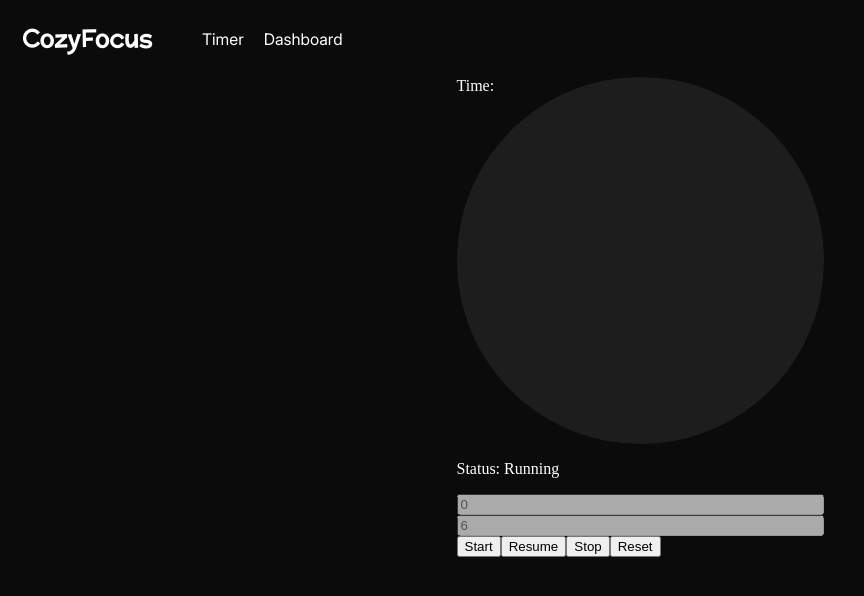
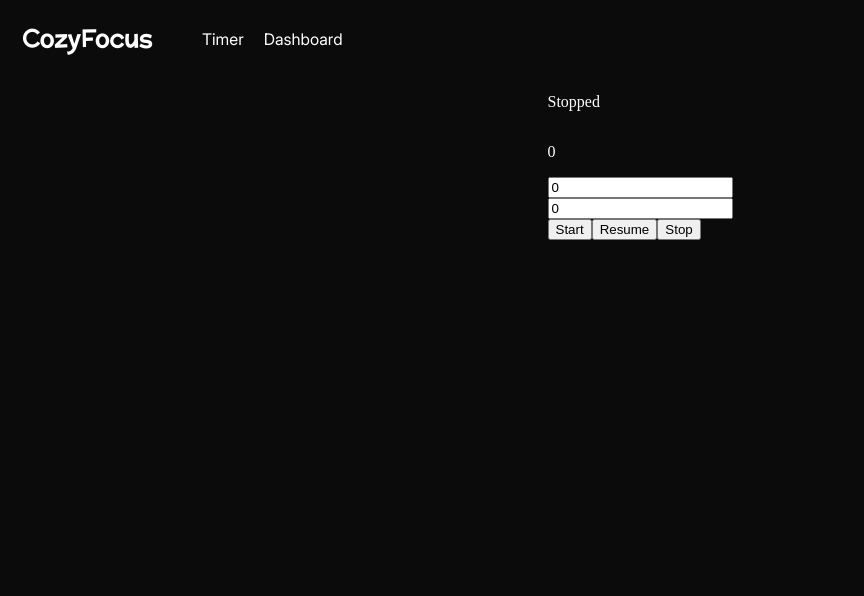
Before and after one commit to fxbxan/CozyFocus, a Vue app: page / in a window 1280 px wide. Shown: the top 596 px of the page, without its empty margins (0-864 px from the left). Built offline with nearby package versions, Linux system fonts and the light colour scheme; the HTML template or start-up script is replaced by a standard one.

Commit message:
different approaches, work in progress

```diff
--- a/src/components/Timer/TimerActions.vue
+++ b/src/components/Timer/TimerActions.vue
@@ -3,6 +3,6 @@
     <button @click="$emit('onStart')">Start</button>
     <button @click="$emit('onResume')">Resume</button>
     <button @click="$emit('onStop')">Stop</button>
-    <button @click="$emit('onReset')">Reset</button>
+    <!-- <button @click="$emit('onReset')">Reset</button> -->
   </div>
 </template>
--- a/src/components/Timer/TimerContainer.vue
+++ b/src/components/Timer/TimerContainer.vue
@@ -1,28 +1,13 @@
 <template>
   <div class="wrapper">
-    <div class="circle">Time: {{ formattedTime }}</div>
-    {{ isUnderMaxTime }}
-    <p>Status: {{ status }}</p>
-    <TimerDisplay v-model:minutes="minutes" v-model:seconds="seconds" :status="status" />
-    <TimerActions @onStart="handleStart" @onResume="handleResume" @onStop="stop" @onReset="reset" />
+    <!-- <div class="circle">totalSeconds: {{ seconds }}</div> -->
+
+    <TimerInputDisplay />
   </div>
 </template>
+
 <script setup lang="ts">
-import { useTimer } from '../../composables/useTimer/useTimer.ts'
-import TimerActions from './TimerActions.vue'
-import TimerDisplay from './TimerDisplay.vue'
-
-const { start, stop, reset, formattedTime, set, status, minutes, seconds, isUnderMaxTime } =
-  useTimer()
-
-const handleStart = () => {
-  set(minutes.value, seconds.value)
-  start()
-}
-
-const handleResume = () => {
-  start()
-}
+import TimerInputDisplay from './TimerInputDisplay.vue'
 </script>
 
 <style scoped>
--- a/src/components/Timer/TimerDisplay.types.ts
+++ /dev/null
@@ -1,5 +0,0 @@
-import type { ETimerStatus } from '@/composables/useTimer/useTimer.types'
-
-export interface ITimerDisplayProps {
-  status: ETimerStatus
-}
--- a/src/components/Timer/TimerDisplay.vue
+++ /dev/null
@@ -1,39 +0,0 @@
-<template>
-  <input
-    :disabled="isRunning"
-    type="number"
-    v-model="minutesInputModel"
-    @input="onInput('minutes', $event)"
-  />
-  <input
-    :disabled="isRunning"
-    type="number"
-    v-model="secondsInputModel"
-    @input="onInput('seconds', $event)"
-  />
-</template>
-
-<script setup lang="ts">
-import { computed } from 'vue'
-import { ETimerStatus } from '@/composables/useTimer/useTimer.types'
-import type { ITimerDisplayProps } from './TimerDisplay.types'
-
-const minutesInputModel = defineModel<number>('minutes', { default: 0 })
-const secondsInputModel = defineModel<number>('seconds', { default: 0 })
-
-const props = defineProps<ITimerDisplayProps>()
-
-//!TODO I don't like this approach, we should change it.
-const onInput = (field: 'minutes' | 'seconds', event: Event) => {
-  const el = event.target as HTMLInputElement
-  if (el.value == typeof String) parseInt(el.value)
-  const maxInputLength = el.value.slice(0, 2)
-
-  if (field === 'minutes') minutesInputModel.value = Number(maxInputLength)
-  else secondsInputModel.value = Number(maxInputLength)
-
-  if (field === 'seconds' && secondsInputModel.value > 60) secondsInputModel.value = 60
-}
-
-const isRunning = computed(() => props.status === ETimerStatus.RUNNING)
-</script>
--- /dev/null
+++ b/src/components/Timer/TimerInputDisplay.vue
@@ -0,0 +1,37 @@
+<template>
+  <p>{{ status }}</p>
+  <p>{{ seconds }}</p>
+
+  <input type="number" v-model="minutesInputModel" @input="onInput" />
+  <input type="number" v-model="secondsInputModel" @input="onInput" />
+  <TimerActions @onStart="handleStart" @onResume="handleResume" @onStop="stop" />
+</template>
+
+<script setup lang="ts">
+// !TODO i think this component should be only for presentation view layer
+import { toValue } from 'vue'
+import { useTimer } from '../../composables/useTimer/useTimer'
+import TimerActions from './TimerActions.vue'
+
+const { start, stop, set, status, seconds } = useTimer()
+
+const minutesInputModel = defineModel<number>('minutes', { default: 0 })
+const secondsInputModel = defineModel<number>('seconds', { default: 0 })
+const MINUTE: number = 60
+
+const handleStart = () => {
+  start()
+}
+
+const handleResume = () => {
+  start()
+}
+
+// !TODO Type mutation! if input empty, type of value changes to string
+const onInput = () => {
+  const totalTime = toValue(minutesInputModel) * MINUTE + toValue(secondsInputModel)
+
+  set(totalTime)
+  console.log(minutesInputModel.value)
+}
+</script>
--- /dev/null
+++ b/src/composables/useTimer/useTimer.consts.ts
@@ -0,0 +1 @@
+export const INTERVAL_MS: number = 1000
--- a/src/composables/useTimer/useTimer.ts
+++ b/src/composables/useTimer/useTimer.ts
@@ -1,36 +1,32 @@
-import { ref, onBeforeUnmount, onMounted } from 'vue'
+import { ref, watch, watchEffect } from 'vue'
 import { type ITimerContext, ETimerStatus } from './useTimer.types'
-
+import { INTERVAL_MS } from './useTimer.consts'
+//!TODO Interval is not recommended since it can cause time drift, need other implementation
+//!TODO Learn more about use toValue()
 export function useTimer(): ITimerContext {
-  const seconds = ref(12)
+  const seconds = ref(0)
   const status = ref<ETimerStatus>(ETimerStatus.STOP)
   const timerIntervalId = ref<ReturnType<typeof setInterval> | null>(null)
 
-  // const set = (s: number) => {
-  //   if (status.value == ETimerStatus.RUNNING) return
+  const set = (s: number) => {
+    if (status.value === ETimerStatus.RUNNING) return
 
-  //   seconds.value = s
-  // }
+    seconds.value = s
+  }
 
   const tick = () => {
-    if (seconds.value == 0) {
-      end()
-      return
-    }
     seconds.value -= 1
-
-    console.log(seconds.value)
   }
 
   const start = () => {
-    if (status.value == ETimerStatus.RUNNING) return
+    if (status.value === ETimerStatus.RUNNING || seconds.value === 0) return
     status.value = ETimerStatus.RUNNING
-    timerIntervalId.value = setInterval(tick, 1000)
-    tick()
+
+    timerIntervalId.value = setInterval(tick, INTERVAL_MS)
   }
 
   const stop = () => {
-    if (timerIntervalId.value === null) return
+    if (!timerIntervalId.value) return
 
     clearInterval(timerIntervalId.value)
     status.value = ETimerStatus.STOP
@@ -45,17 +41,18 @@ export function useTimer(): ITimerContext {
   //   if (status.value == ETimerStatus.RUNNING) return
   // }
 
-  onMounted(start)
-  onBeforeUnmount(end)
+  watch(seconds, (val) => {
+    if (val === 0) end()
+  })
+
+  watchEffect(() => console.log(seconds.value))
 
   return {
     start,
     stop,
-    // reset,
     end,
-    // set,
+    set,
     status,
     seconds,
-    // timerIntervalId,
   }
 }
--- a/vite.config.ts
+++ b/vite.config.ts
@@ -1,18 +1,13 @@
-import { fileURLToPath, URL } from 'node:url'
-
 import { defineConfig } from 'vite'
 import vue from '@vitejs/plugin-vue'
 import vueDevTools from 'vite-plugin-vue-devtools'
 
 // https://vite.dev/config/
 export default defineConfig({
-  plugins: [
-    vue(),
-    vueDevTools(),
-  ],
+  plugins: [vue(), vueDevTools()],
   resolve: {
     alias: {
-      '@': fileURLToPath(new URL('./src', import.meta.url))
+      '@': '/src',
     },
   },
 })
```
Also changed, not shown: src/composables/useTimer/useTimer.types.ts (+3 -7 lines), tsconfig.json (+6 -6 lines).
